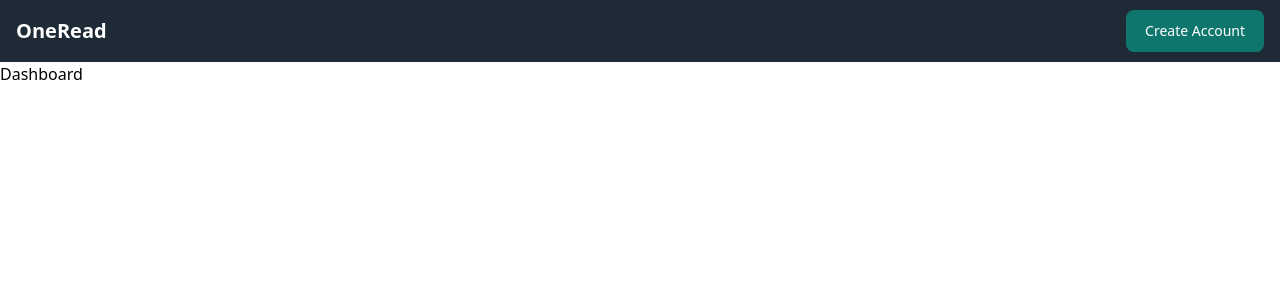
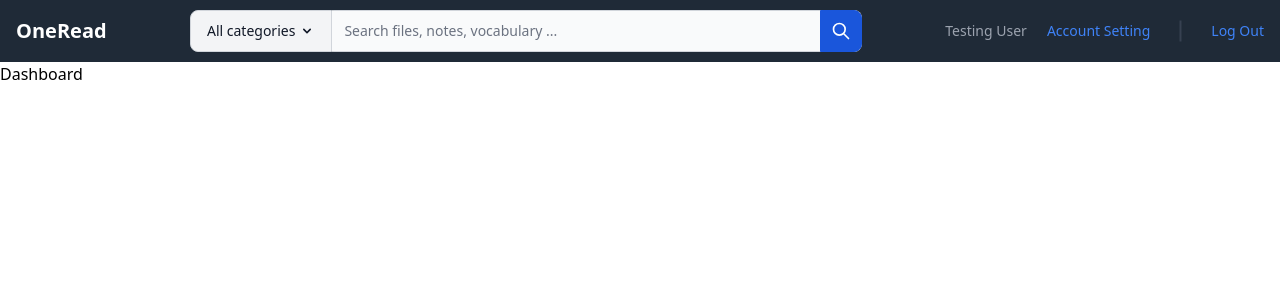
Before and after one commit to ttnhathuy313/one-read, a React (Create React App) app: page /dashboard in a window 1280 px wide. Shown: the top 300 px of the page. Built offline with nearby package versions, Linux system fonts and the light colour scheme.

Commit message:
complete navigation bar with search

```diff
--- a/src/components/dashboard/DashBoard.js
+++ b/src/components/dashboard/DashBoard.js
@@ -1,9 +1,9 @@
 import React from "react";
-import NavigationBar from "../landing-page/NavigationBar";
+import FullNavigationBar from "./FullNavigationBar";
 const DashBoard = () => {
     return (
         <div>
-            <NavigationBar />
+            <FullNavigationBar />
             <h1>Dashboard</h1>
         </div>
     )
--- /dev/null
+++ b/src/components/dashboard/FullNavigationBar.js
@@ -0,0 +1,54 @@
+import React from "react";
+import { Navbar} from "flowbite-react";
+import SearchBar from "./SearchBar";
+import { useNavigate } from "react-router-dom";
+
+const FullNavigationBar = () => {
+    const navigator = useNavigate()
+    const handleClick = (e) => {
+        e.preventDefault()
+        navigator('/')
+    }
+    return (
+        <Navbar
+        fluid={true}
+        id="navbar"
+        className="custom-navbar">
+        <div className="flex w-full items-center gap-x-5">
+            <Navbar.Brand href="/">
+                <span className="self-center whitespace-nowrap text-xl font-semibold text-white">
+                OneRead
+                </span>
+            </Navbar.Brand>
+            <div className="grow">
+                <div className="Search Bar">
+                    <SearchBar />
+                </div>
+            </div>
+            <div className="text-sm font-medium text-gray-400">
+                Testing User
+            </div>
+            <div className="text-sm font-medium text-blue-500 hover:text-blue-600">
+                <a href="/account-setting">
+                    Account Setting
+                </a>
+            </div>
+            <div className="separator" style={{
+                width: '21px',
+                height: '0px',
+                border: '1px solid #374151',
+                transform: 'rotate(90deg)',
+            }}>
+            </div>
+            <div className="text-sm font-medium text-blue-500 hover:text-blue-600">
+                <a href="/account-setting" onClick={handleClick}>
+                    Log Out
+                </a>
+            </div>
+        </div>
+
+        </Navbar>
+    )
+}
+
+export default FullNavigationBar;
--- /dev/null
+++ b/src/components/dashboard/SearchBar.js
@@ -0,0 +1,36 @@
+import React from "react";
+const SearchBar = () => {
+    // https://flowbite.com/docs/forms/search-input/
+    return (
+        <form className="max-w-2xl mx-auto">
+            <div className="flex">
+                <label for="search-dropdown" class="mb-2 text-sm font-medium text-gray-900 sr-only dark:text-white">Your Email</label>
+                <button id="dropdown-button" data-dropdown-toggle="dropdown" class="flex-shrink-0 z-10 inline-flex items-center py-2.5 px-4 text-sm font-medium text-center text-gray-900 bg-gray-100 border border-gray-300 rounded-l-lg hover:bg-gray-200 focus:ring-4 focus:outline-none focus:ring-gray-100 dark:bg-gray-700 dark:hover:bg-gray-600 dark:focus:ring-gray-700 dark:text-white dark:border-gray-600" type="button">All categories <svg aria-hidden="true" class="w-4 h-4 ml-1" fill="currentColor" viewBox="0 0 20 20" xmlns="http://www.w3.org/2000/svg"><path fill-rule="evenodd" d="M5.293 7.293a1 1 0 011.414 0L10 10.586l3.293-3.293a1 1 0 111.414 1.414l-4 4a1 1 0 01-1.414 0l-4-4a1 1 0 010-1.414z" clip-rule="evenodd"></path></svg></button>
+                <div id="dropdown" class="z-10 hidden bg-white divide-y divide-gray-100 rounded-lg shadow w-44 dark:bg-gray-700">
+                    <ul class="py-2 text-sm text-gray-700 dark:text-gray-200" aria-labelledby="dropdown-button">
+                    <li>
+                        <button type="button" class="inline-flex w-full px-4 py-2 hover:bg-gray-100 dark:hover:bg-gray-600 dark:hover:text-white">Mockups</button>
+                    </li>
+                    <li>
+                        <button type="button" class="inline-flex w-full px-4 py-2 hover:bg-gray-100 dark:hover:bg-gray-600 dark:hover:text-white">Templates</button>
+                    </li>
+                    <li>
+                        <button type="button" class="inline-flex w-full px-4 py-2 hover:bg-gray-100 dark:hover:bg-gray-600 dark:hover:text-white">Design</button>
+                    </li>
+                    <li>
+                        <button type="button" class="inline-flex w-full px-4 py-2 hover:bg-gray-100 dark:hover:bg-gray-600 dark:hover:text-white">Logos</button>
+                    </li>
+                    </ul>
+                </div>
+                <div class="relative w-full">
+                    <input type="search" id="search-dropdown" class="block p-2.5 w-full z-20 text-sm text-gray-900 bg-gray-50 rounded-r-lg border-l-gray-50 border-l-2 border border-gray-300 focus:ring-blue-500 focus:border-blue-500 dark:bg-gray-700 dark:border-l-gray-700  dark:border-gray-600 dark:placeholder-gray-400 dark:text-white dark:focus:border-blue-500" placeholder="Search files, notes, vocabulary ..." required />
+                    <button type="submit" class="absolute top-0 right-0 p-2.5 text-sm font-medium text-white bg-blue-700 rounded-r-lg border border-blue-700 hover:bg-blue-800 focus:ring-4 focus:outline-none focus:ring-blue-300 dark:bg-blue-600 dark:hover:bg-blue-700 dark:focus:ring-blue-800">
+                        <svg aria-hidden="true" class="w-5 h-5" fill="none" stroke="currentColor" viewBox="0 0 24 24" xmlns="http://www.w3.org/2000/svg"><path stroke-linecap="round" stroke-linejoin="round" stroke-width="2" d="M21 21l-6-6m2-5a7 7 0 11-14 0 7 7 0 0114 0z"></path></svg>
+                        <span class="sr-only">Search</span>
+                    </button>
+                </div>
+            </div>
+        </form>
+    )
+}
+export default SearchBar;
--- a/src/components/landing-page/LandingPage.js
+++ b/src/components/landing-page/LandingPage.js
@@ -9,7 +9,7 @@
         <div>
             <NavigationBar />
             <div className="bg-gray-900 w-screen h-screen overflow-hidden px-32">
-                <div className="center-card flex items-start justify-between">
+                <div className="center-card flex items-start justify-between flex-nowrap">
                     <Introduction />
                     <LoginForm />
                 </div>
--- a/src/components/landing-page/LoginForm.js
+++ b/src/components/landing-page/LoginForm.js
@@ -5,7 +5,8 @@
 
 const LoginForm = () => {
     const navigate = useNavigate();
-    const handleSignIn = () => {
+    const handleSignIn = (e) => {
+        e.preventDefault();
         console.log('dashboard')
         navigate("/dashboard");
     }
@@ -15,7 +16,7 @@
                 <div className="text-2xl font-semibold text-white">
                     Sign in to OneRead
                 </div>
-                <form className="flex flex-col gap-4">
+                <form className="flex flex-col gap-4" onSubmit={handleSignIn}>
                 <div>
                     <div className="mb-2 block">
                     <Label
@@ -59,7 +60,7 @@
                         </a>
                     </div>
                 </div>
-                <Button type="submit" onSubmit={handleSignIn}>
+                <Button type="submit">
                     Submit
                 </Button>
                 <div className="flex">
```
